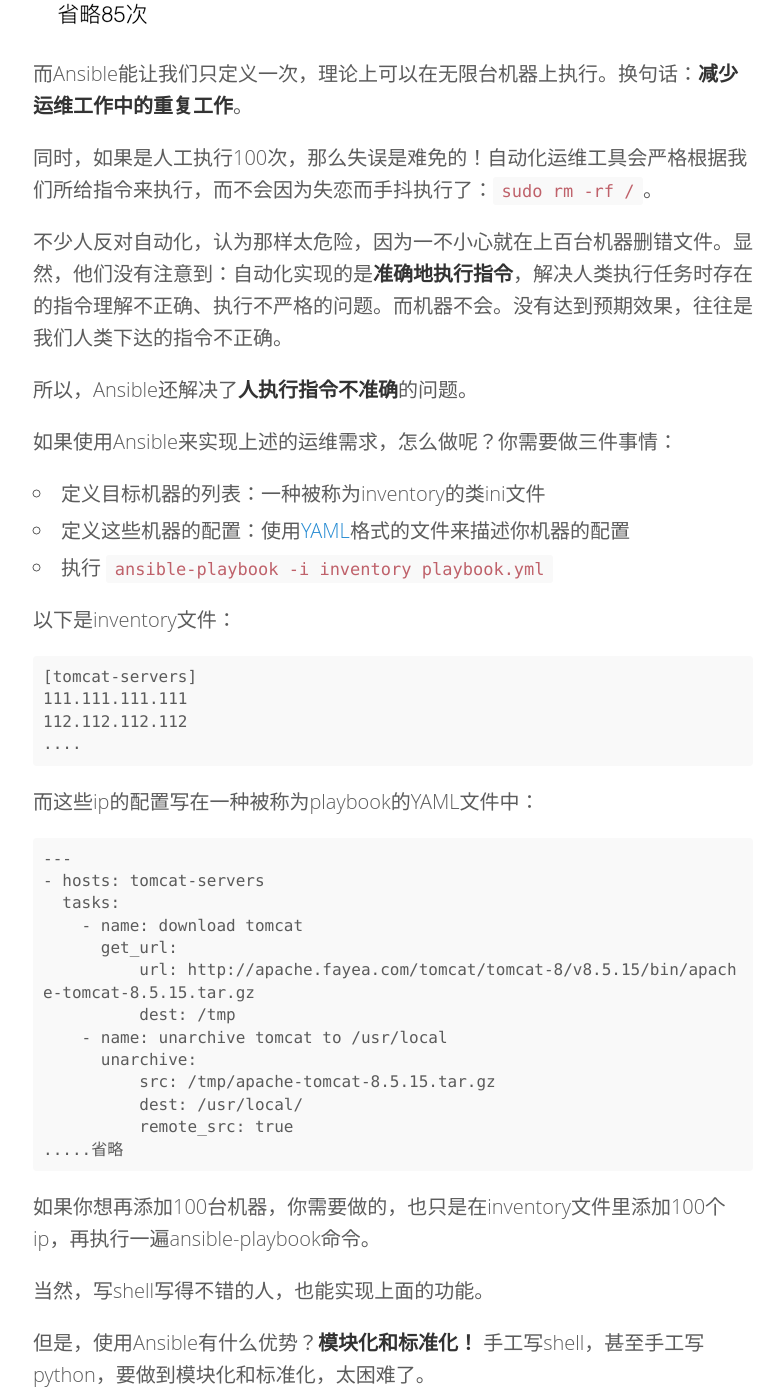
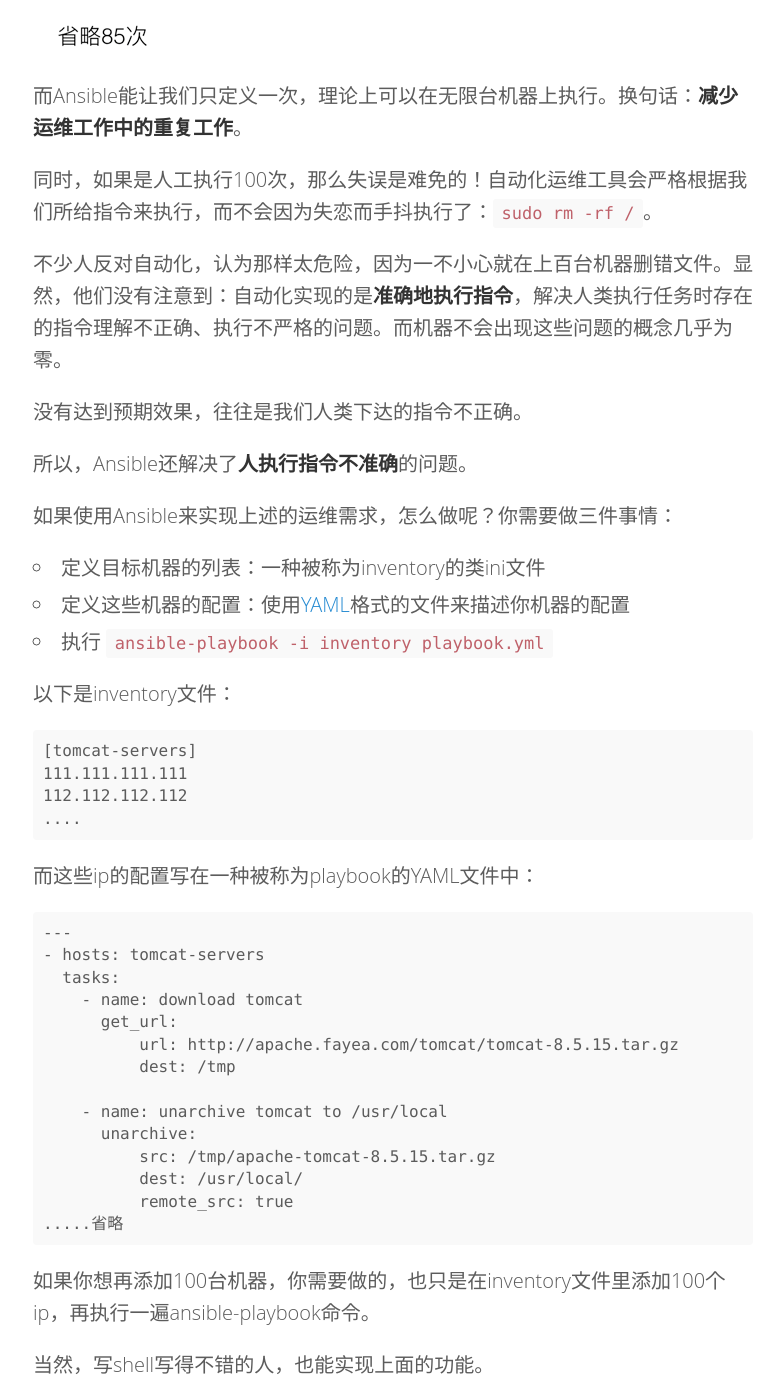
Before and after one commit to stayfoolish666/zacker330.github.io, a Jekyll site: the page built from _posts/2017-06-12-ansible-introduce.md, in a window 1280 px wide and 1400 px high, scrolled down 1880 px. Shown: the whole window, without its empty margins (247-1031 px from the left). Built offline with Jekyll 4.4.1, drawn with Linux system fonts in a browser that asks for light colours; comment, search, counter and statistics services are not loaded; some of the changed text lies outside the part shown.

Commit message:
fix 语法不合理，url过长引起格式不好看的问题

````diff
--- a/_posts/2017-06-12-ansible-introduce.md
+++ b/_posts/2017-06-12-ansible-introduce.md
@@ -24,7 +24,9 @@ share: true
 想像一下，你要在一台新的机器上安装Tomcat，你会怎么样呢，条件反射的：
 ```
 ssh user@111.111.111.111
-wget -c http://apache.fayea.com/tomcat/tomcat-8/v8.5.15/bin/apache-tomcat-8.5.15.tar.gz
+
+wget -c http://apache.fayea.com/tomcat/tomcat-8.5.15.tar.gz
+
 tar -zxf apache-tomcat-8.5.15.tar.gz
 .....省略
 ```
@@ -37,7 +39,9 @@ tar -zxf apache-tomcat-8.5.15.tar.gz
 
 同时，如果是人工执行100次，那么失误是难免的！自动化运维工具会严格根据我们所给指令来执行，而不会因为失恋而手抖执行了：`sudo rm -rf /`。
 
-不少人反对自动化，认为那样太危险，因为一不小心就在上百台机器删错文件。显然，他们没有注意到：自动化实现的是**准确地执行指令**，解决人类执行任务时存在的指令理解不正确、执行不严格的问题。而机器不会。没有达到预期效果，往往是我们人类下达的指令不正确。
+不少人反对自动化，认为那样太危险，因为一不小心就在上百台机器删错文件。显然，他们没有注意到：自动化实现的是**准确地执行指令**，解决人类执行任务时存在的指令理解不正确、执行不严格的问题。而机器不会出现这些问题的概念几乎为零。
+
+没有达到预期效果，往往是我们人类下达的指令不正确。
 
 所以，Ansible还解决了**人执行指令不准确**的问题。
 
@@ -61,8 +65,9 @@ tar -zxf apache-tomcat-8.5.15.tar.gz
   tasks:
     - name: download tomcat
       get_url:
-          url: http://apache.fayea.com/tomcat/tomcat-8/v8.5.15/bin/apache-tomcat-8.5.15.tar.gz
+          url: http://apache.fayea.com/tomcat/tomcat-8.5.15.tar.gz
           dest: /tmp
+
     - name: unarchive tomcat to /usr/local
       unarchive:
           src: /tmp/apache-tomcat-8.5.15.tar.gz
````
